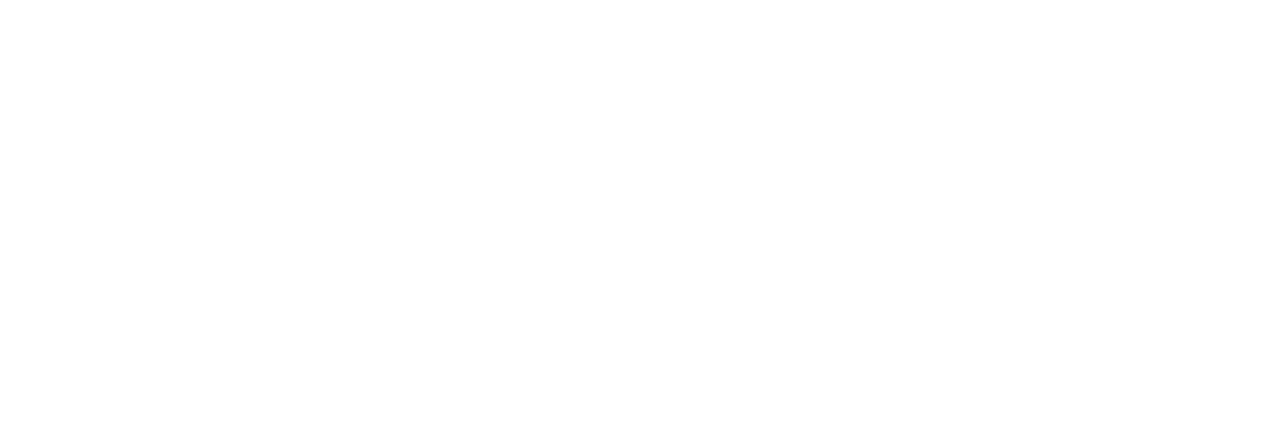
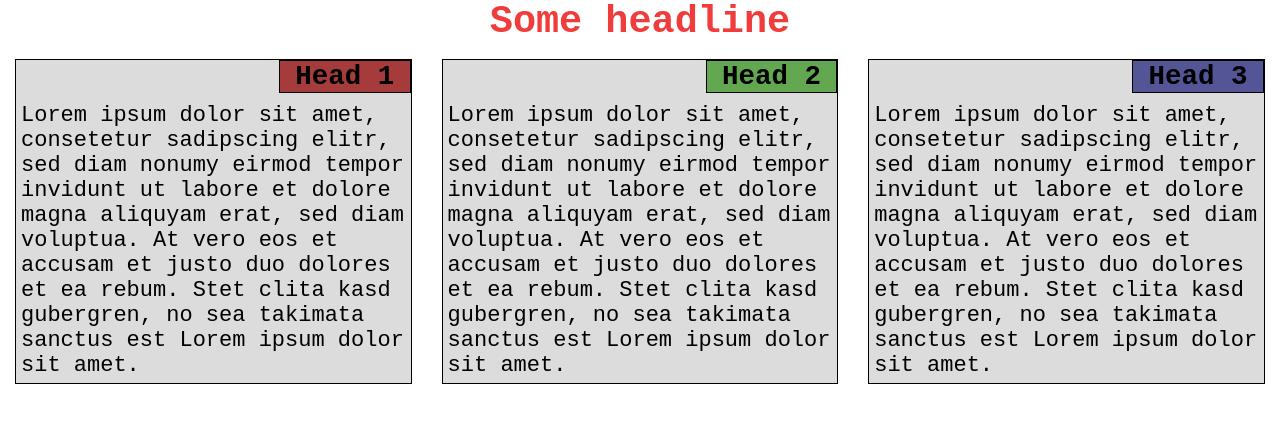
Before and after one commit to Ymp-Y/coursera-webdev, a plain HTML site: page module2-solution/index.html in a window 1280 px wide. Drawn offline with Linux system fonts and the light colour scheme.

Commit message:
Coursera Assignment 2 Final Commit

```diff
--- a/module2-solution/css/styles.css
+++ b/module2-solution/css/styles.css
@@ -1,30 +1,62 @@
 * {
     box-sizing: border-box;
+    margin: 0;
+    padding: 0;
+    font-size: 22px;
+    font-family: "Courier New", Courier, monospace;
   }
-  h1 {
-    margin-bottom: 15px;
+h1 {
+  color: rgb(241, 60, 60);
+  text-align: center;
+  margin:auto;
+  font-size: 175%;
+}
+
+  h2 {
+    margin-bottom: 5px;
+    border: 1px solid black;
+    background-color: yellow;
+    width: 33.33%;
+    position: relative;
+    left: 66.66%;
+    text-align: center;
+    font-size: 125%;
+
+  }
+
+  h2.red {
+    background-color: #a63b3b;
+  }
+
+  h2.green {
+    background-color: #63a850;
+  }
+
+  h2.blue {
+    background-color: #535597;
   }
 
   p {
-    border: 1px solid black;
-    background-color: #A52A2A;
-    width: 90%;
-    height: 150px;
-    margin-right: auto;
-    margin-left: auto;
-    font-family: Helvetica;
-    color: white;
+    padding: 5px;
   }
 
   .row {
     width: 100%;
+    position: relative;
   }
 
-  /********** Desktop view only **********/
+ section {
+  margin: 15px;
+  background-color: gainsboro;
+  border: 1px solid black ;
+  position: relative;
+
+ }
+
+  /********** Desktop view**********/
   @media (min-width: 992px) {
     .col-lg-1, .col-lg-2, .col-lg-3, .col-lg-4, .col-lg-5, .col-lg-6, .col-lg-7, .col-lg-8, .col-lg-9, .col-lg-10, .col-lg-11, .col-lg-12 {
       float: left;
-      border: 1px solid green;
     }
     .col-lg-1 {
       width: 8.33%;
@@ -64,11 +96,10 @@
     }
   }
 
-  /********** Tablet view only **********/
+  /********** Tablet view**********/
   @media (min-width: 768px) and (max-width: 991px) {
     .col-md-1, .col-md-2, .col-md-3, .col-md-4, .col-md-5, .col-md-6, .col-md-7, .col-md-8, .col-md-9, .col-md-10, .col-md-11, .col-md-12 {
       float: left;
-      border: 1px solid green;
     }
     .col-md-1 {
       width: 8.33%;
@@ -108,11 +139,10 @@
     }
   }
 
-  /********** Mobile view only **********/
+  /********** Mobile view**********/
   @media (max-width: 767px) {
     .col-sm-1, .col-sm-2, .col-sm-3, .col-sm-4, .col-sm-5, .col-sm-6, .col-sm-7, .col-sm-8, .col-sm-9, .col-sm-10, .col-sm-11, .col-sm-12 {
         float: left;
-        border: 1px solid green;
       }
       .col-sm-1 {
         width: 8.33%;
--- a/module2-solution/index.html
+++ b/module2-solution/index.html
@@ -1,10 +1,39 @@
 <!DOCTYPE html>
 <html>
 <head>
+    <meta charset="utf-8">
+    <meta name="viewport" content="width=device-width, initial-scale=1">
     <link rel="stylesheet" href="css/styles.css">
+    <title>Assignment 2</title>
 </head>
 <body>
-
+<header><h1>Some headline</h1></header>
+<div class="row">
+<div class="col-lg-4 col-md-6 col-sm-12">
+    <section>
+        <h2 class="red">Head 1</h2>
+        <p>
+            Lorem ipsum dolor sit amet, consetetur sadipscing elitr, sed diam nonumy eirmod tempor invidunt ut labore et dolore magna aliquyam erat, sed diam voluptua. At vero eos et accusam et justo duo dolores et ea rebum. Stet clita kasd gubergren, no sea takimata sanctus est Lorem ipsum dolor sit amet.
+        </p>
+    </section>
+</div>
+<div class="col-lg-4 col-md-6 col-sm-12">
+    <section>
+        <h2 class="green">Head 2</h2>
+        <p>
+            Lorem ipsum dolor sit amet, consetetur sadipscing elitr, sed diam nonumy eirmod tempor invidunt ut labore et dolore magna aliquyam erat, sed diam voluptua. At vero eos et accusam et justo duo dolores et ea rebum. Stet clita kasd gubergren, no sea takimata sanctus est Lorem ipsum dolor sit amet.
+        </p>
+    </section>
+</div>
+<div class="col-lg-4 col-md-12 col-sm-12">
+    <section>
+        <h2 class="blue">Head 3</h2>
+        <p>
+            Lorem ipsum dolor sit amet, consetetur sadipscing elitr, sed diam nonumy eirmod tempor invidunt ut labore et dolore magna aliquyam erat, sed diam voluptua. At vero eos et accusam et justo duo dolores et ea rebum. Stet clita kasd gubergren, no sea takimata sanctus est Lorem ipsum dolor sit amet.
+        </p>
+    </section>
+</div>
+</div>
 </body>
 
 </html>
```
